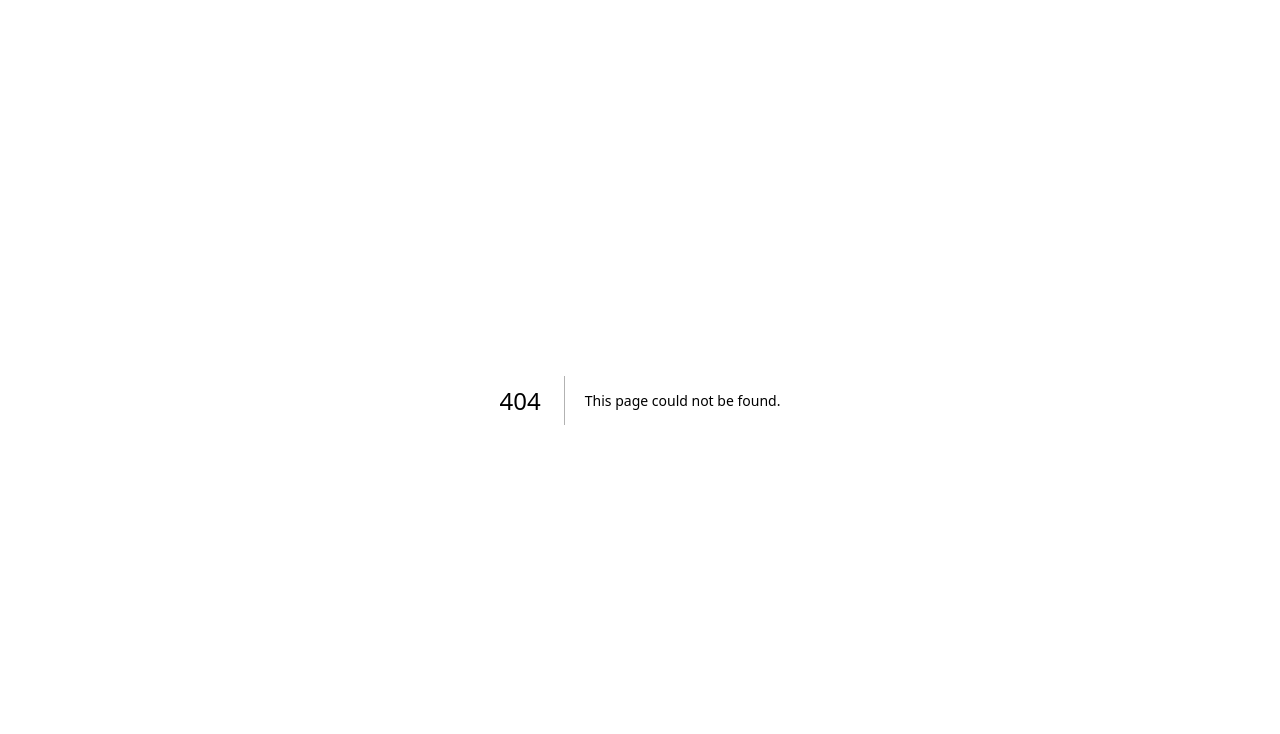
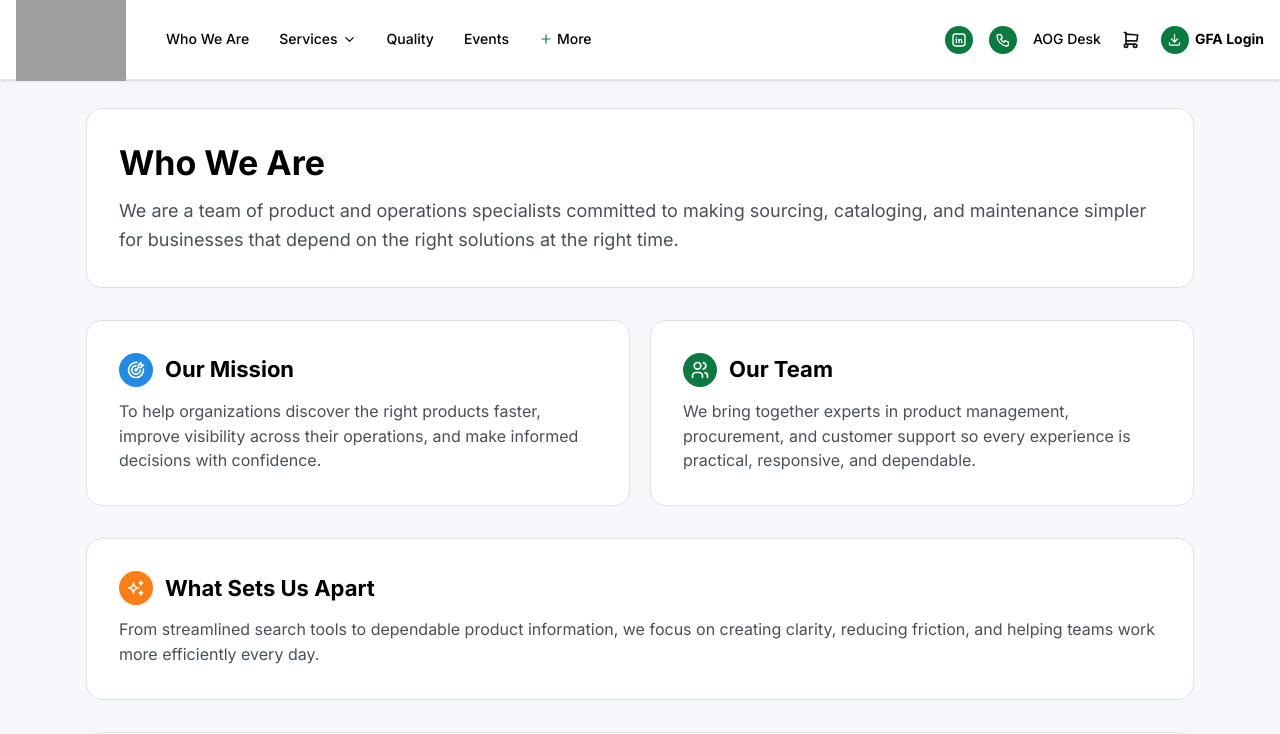
Before and after one commit to Basilraju-10/nextjs-mantine, a Next.js app: page /whoweare in a window 1280 px wide. Before the commit this address had no page. Shown: the top 734 px of the page. Built offline with nearby package versions, Linux system fonts and the light colour scheme; grey boxes are pictures that could not be loaded.

Commit message:
feat: add Repair and Who We Are pages, update Navbar with links

```diff
--- /dev/null
+++ b/app/repair/page.tsx
@@ -0,0 +1,12 @@
+import { Title, Text } from "@mantine/core";
+
+export default function RepairPage() {
+  return (
+    <>
+      <Title>Repair</Title>
+      <Text>
+        Repair service page
+      </Text>
+    </>
+  );
+}
--- /dev/null
+++ b/app/whoweare/page.tsx
@@ -0,0 +1,98 @@
+import { Container, Group, Paper, SimpleGrid, Stack, Text, ThemeIcon, Title } from "@mantine/core";
+import { IconShieldCheck, IconSparkles, IconTargetArrow, IconUsers } from "@tabler/icons-react";
+import Layout from "@/components/Layout";
+
+export default function WhoWeArePage() {
+  return (
+    <Layout>
+      <Container size="lg" py="xl">
+        <Stack gap="xl">
+          <Paper withBorder radius="lg" p="xl">
+            <Stack gap="sm">
+              <Title order={1} >
+                Who We Are
+              </Title>
+              <Text size="lg" c="gray.7">
+                We are a team of product and operations specialists committed to making
+                sourcing, cataloging, and maintenance simpler for businesses that depend
+                on the right solutions at the right time.
+              </Text>
+            </Stack>
+          </Paper>
+
+          <SimpleGrid cols={{ base: 1, md: 2 }} spacing="lg">
+            <Paper withBorder radius="lg" p="xl">
+              <Stack gap="sm">
+                <Group gap="sm">
+                  <ThemeIcon size="lg" radius="xl" color="blue">
+                    <IconTargetArrow size={20} />
+                  </ThemeIcon>
+                  <Title order={2} size="h3">
+                    Our Mission
+                  </Title>
+                </Group>
+                <Text c="gray.7">
+                  To help organizations discover the right products faster, improve
+                  visibility across their operations, and make informed decisions with
+                  confidence.
+                </Text>
+              </Stack>
+            </Paper>
+
+            <Paper withBorder radius="lg" p="xl">
+              <Stack gap="sm">
+                <Group gap="sm">
+                  <ThemeIcon size="lg" radius="xl" color="green">
+                    <IconUsers size={20} />
+                  </ThemeIcon>
+                  <Title order={2} size="h3">
+                    Our Team
+                  </Title>
+                </Group>
+                <Text c="gray.7">
+                  We bring together experts in product management, procurement, and
+                  customer support so every experience is practical, responsive, and
+                  dependable.
+                </Text>
+              </Stack>
+            </Paper>
+          </SimpleGrid>
+
+          <Paper withBorder radius="lg" p="xl">
+            <Stack gap="sm">
+              <Group gap="sm">
+                <ThemeIcon size="lg" radius="xl" color="orange">
+                  <IconSparkles size={20} />
+                </ThemeIcon>
+                <Title order={2} size="h3">
+                  What Sets Us Apart
+                </Title>
+              </Group>
+              <Text c="gray.7">
+                From streamlined search tools to dependable product information, we focus
+                on creating clarity, reducing friction, and helping teams work more
+                efficiently every day.
+              </Text>
+            </Stack>
+          </Paper>
+
+          <Paper withBorder radius="lg" p="xl">
+            <Stack gap="xs">
+              <Group gap="sm">
+                <ThemeIcon size="lg" radius="xl" color="red">
+                  <IconShieldCheck size={20} />
+                </ThemeIcon>
+                <Title order={2} size="h3">
+                  Why Clients Trust Us
+                </Title>
+              </Group>
+              <Text c="gray.7">• Reliable product data and organized catalog access</Text>
+              <Text c="gray.7">• A clear, user-friendly experience for every workflow</Text>
+              <Text c="gray.7">• A partner-focused approach built around long-term value</Text>
+            </Stack>
+          </Paper>
+        </Stack>
+      </Container>
+    </Layout>
+  );
+}
--- a/components/Navbar.tsx
+++ b/components/Navbar.tsx
@@ -22,6 +22,7 @@ import {
   IconPlus,
   IconShoppingCart,
 } from "@tabler/icons-react";
+import Link from "next/link";
 
 export default function Navbar() {
   const [opened, setOpened] = useState(false);
@@ -52,9 +53,27 @@ export default function Navbar() {
                 align="center"
                 wrap="nowrap"
               >
-                <Text fw={500} size="sm">
-                  Who We Are
-                </Text>
+
+<Link
+  href="/whoweare"
+  style={{ textDecoration: "none" }}
+>
+  <Text
+    fw={500}
+    size="sm"
+    styles={{
+      root: {
+        transition: "color 0.2s ease",
+
+        "&:hover": {
+          color: "#2dab56",
+        },
+      },
+    }}
+  >
+    Who We Are
+  </Text>
+</Link>
 
                 <Menu trigger="hover" shadow="md" width={180}>
                   <Menu.Target>
@@ -71,9 +90,15 @@ export default function Navbar() {
                   </Menu.Target>
 
                   <Menu.Dropdown>
-                    <Menu.Item>Repair</Menu.Item>
-                    <Menu.Item>Maintenance</Menu.Item>
-                    <Menu.Item>Support</Menu.Item>
+                     <Menu.Item component={Link} href="/services/repair">
+    Repair
+  </Menu.Item>
+                    <Menu.Item component={Link} href="/services/maintenance">
+    Maintenance
+  </Menu.Item>
+                    <Menu.Item component={Link} href="/services/support">
+    Support
+  </Menu.Item>
                   </Menu.Dropdown>
                 </Menu>
 
```
Also changed, not shown: app/globals.css (line endings or trailing spaces).
